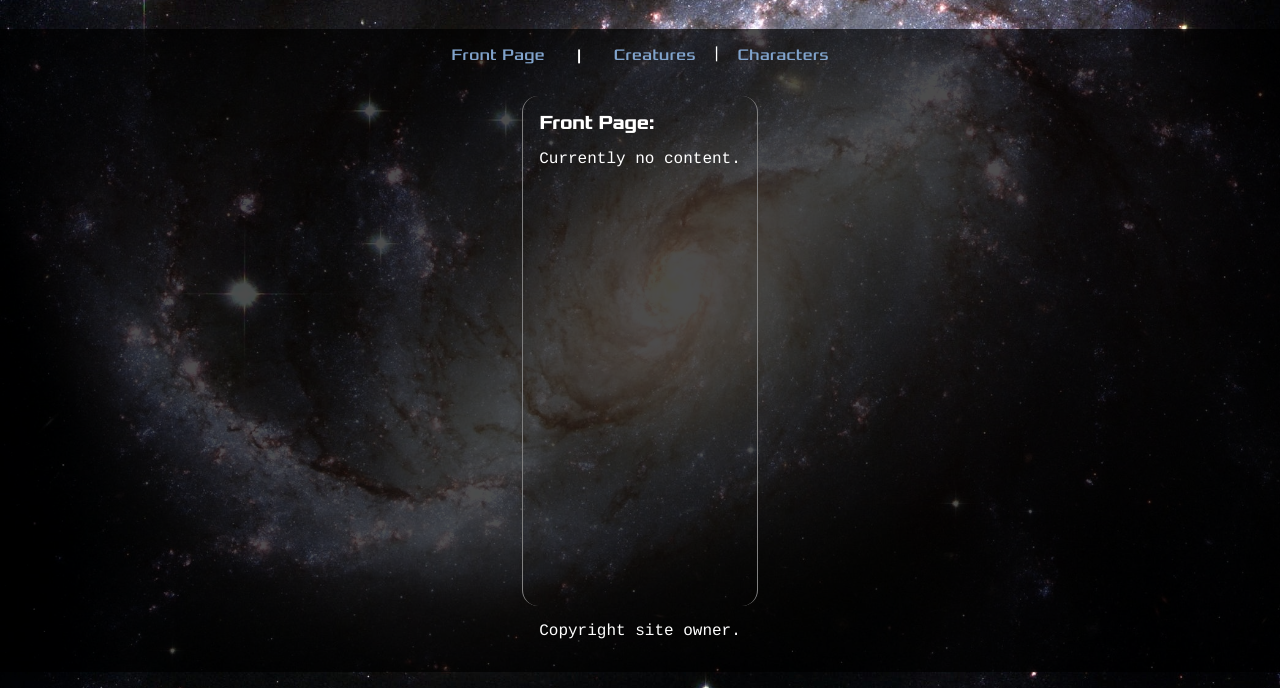
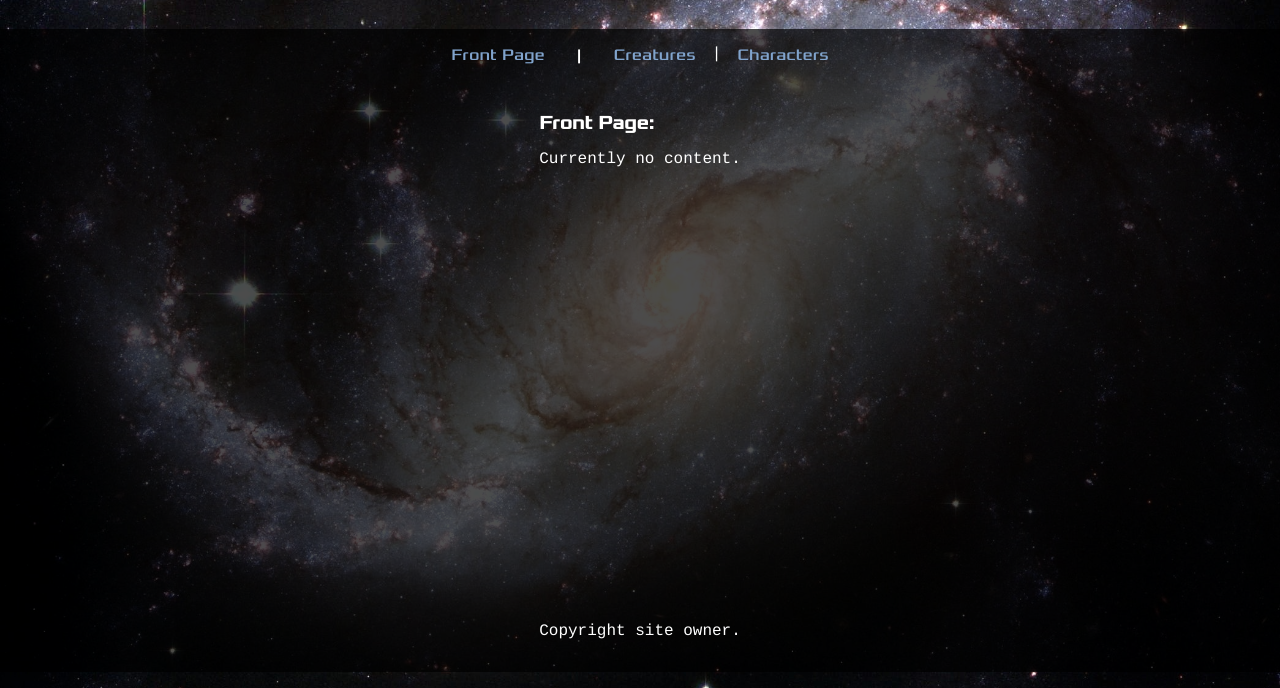
Before and after one commit to cody-pa/cody-pa.github.io, a plain HTML site: page index.html in a window 1280 px wide. Shown: the part 112-800 px from the top of the page. Drawn offline with Linux system fonts and the light colour scheme.

Commit message:
Removed borders, they didn't actually look good

```diff
--- a/css/main-page.css
+++ b/css/main-page.css
@@ -215,10 +215,3 @@
     background-size: 3em 3em;
     background-position: 0 0, 0 1.5em, 1.5em -1.5em, -1.5em 0px;
 }
-
-.side-bordered
-{
-    border: solid gray;
-    border-width: 0 1px;
-    border-radius: 1em;
-}
--- a/scripts/main.js
+++ b/scripts/main.js
@@ -67,7 +67,6 @@
 function set_content(page_url, push = true)
 {
     var contentDiv = document.getElementById("content");
-    contentDiv.removeAttribute("class");
     /// Delete existing children
     while (contentDiv.childNodes.length > 0)
     {
@@ -112,5 +111,4 @@
         window.history.pushState(page_url, "", "?page=" + page_url);
     }
 
-    contentDiv.setAttribute("class", "side-bordered");
 }
```
